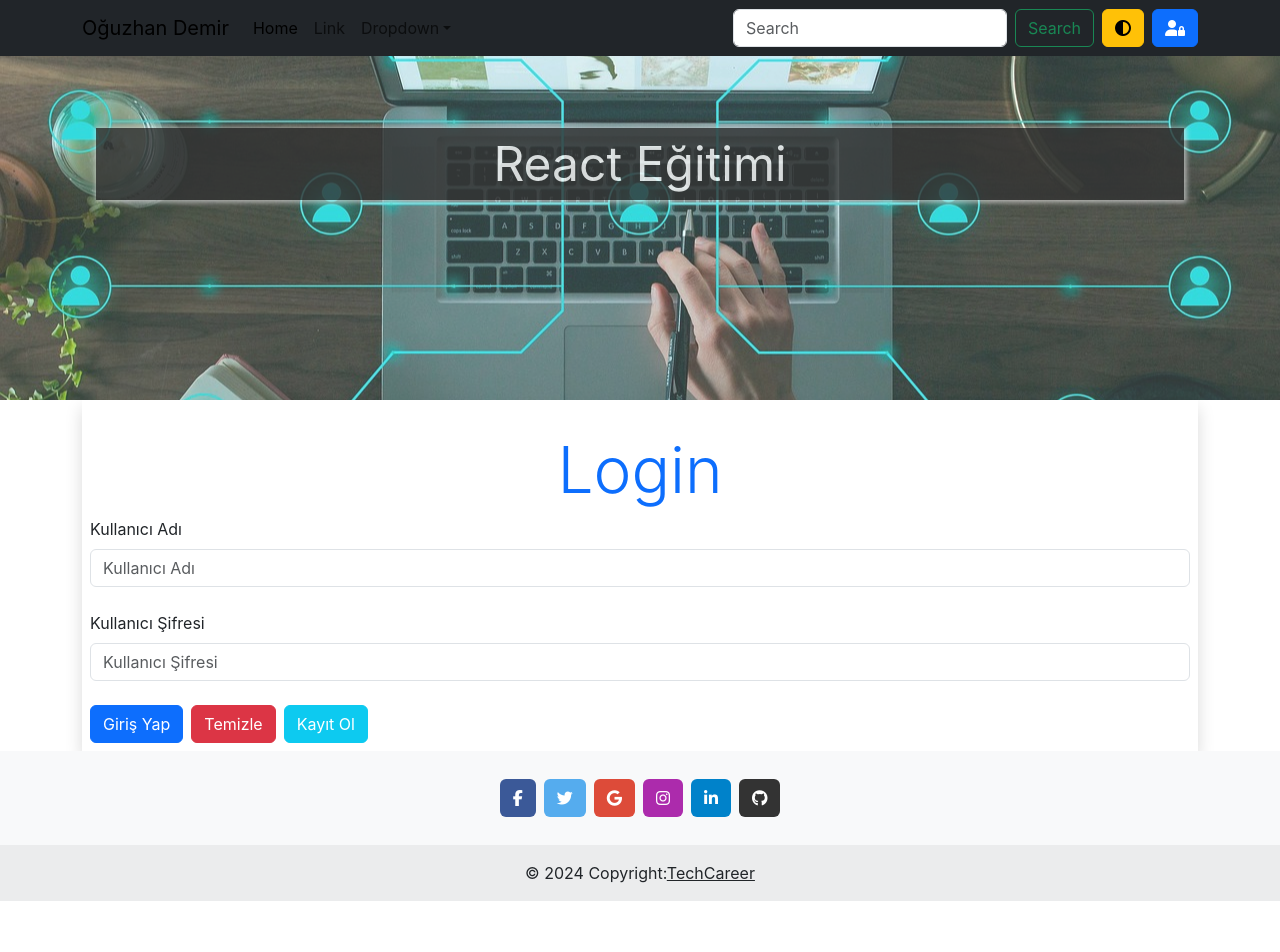
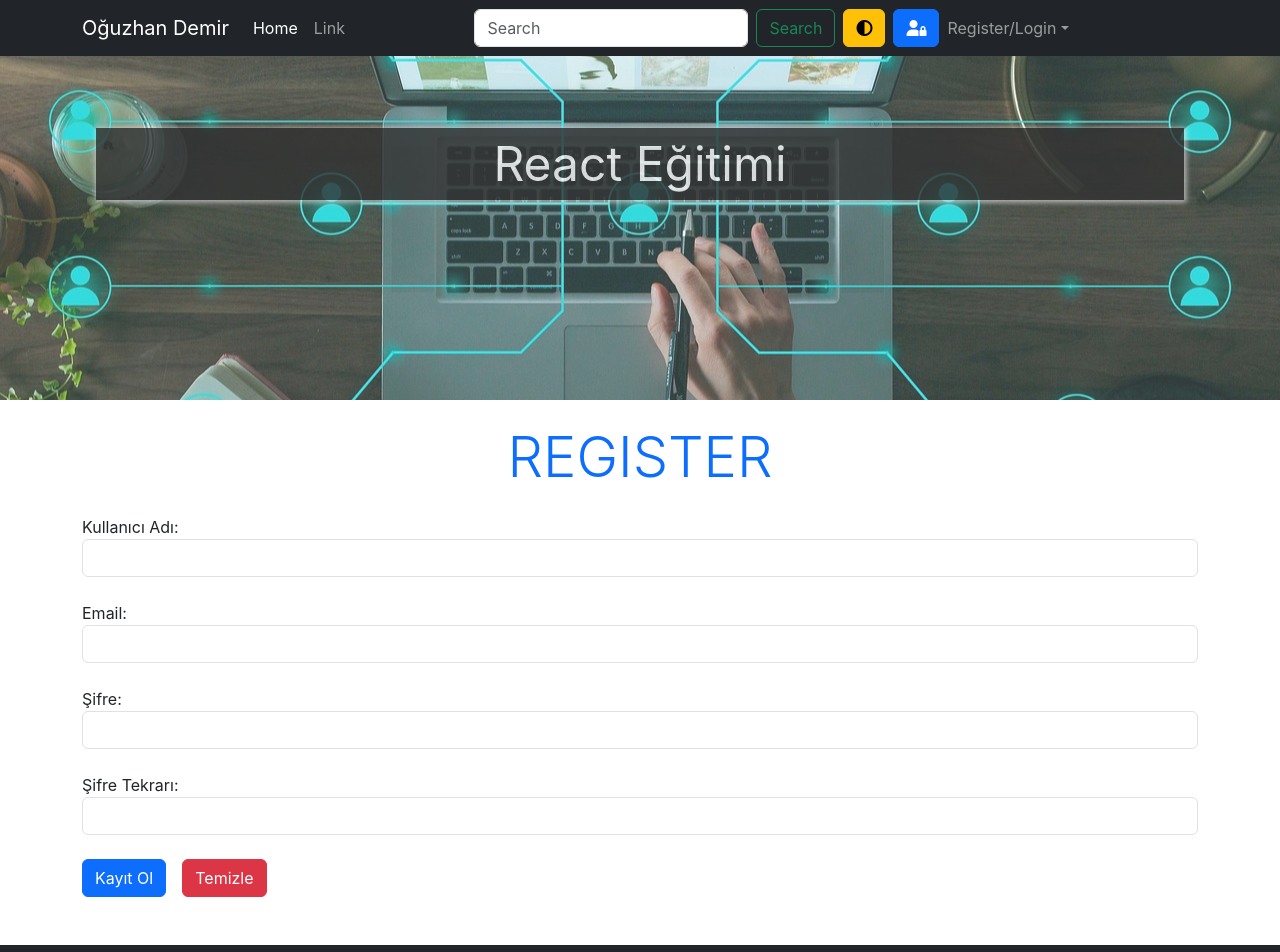
Before and after one commit to oguzdemir95/TechCareer_Frontend_Mastery, a React (Create React App) app in the folder _8_ReactJS/blog/: page /register in a window 1280 px wide. Shown: the top 952 px of the page. Before the commit the page ends 901 px from the top, so only its background shows below. Built offline with nearby package versions, Linux system fonts and the light colour scheme.

Commit message:
Form, Register, Validation, Loading

```diff
--- a/_8_ReactJS/blog/src/RouterBlog.jsx
+++ b/_8_ReactJS/blog/src/RouterBlog.jsx
@@ -8,6 +8,7 @@ import { Navigate, Route, Routes } from 'react-router-dom'
 
 // Redux Login
 import LoginForm from './components/login/LoginForm'
+import RegisterForm from './components/register/RegisterForm'
 
 export default function RouterBlog() {
   return (
@@ -19,7 +20,7 @@ export default function RouterBlog() {
             <Route path={"/"} element={<MainFunction/>}/>
             <Route path={"/index"} element={<MainFunction/>}/>
             <Route path={"/login"} element={<LoginForm/>}/>
-            <Route path={"/register"} element={<LoginForm/>}/>
+            <Route path={"/register"} element={<RegisterForm/>}/>
             <Route path={"*"} element={<Navigate to={"/"}/>}/>
           </Routes>
         </div>
--- a/_8_ReactJS/blog/src/components/FooterFunction.jsx
+++ b/_8_ReactJS/blog/src/components/FooterFunction.jsx
@@ -3,9 +3,9 @@ import React from 'react'
 export default function FooterFunction() {
   return (
     <>
-    <footer className="bg-body-tertiary text-center">
+    <footer className="bg-dark text-center text-white">
   {/* Grid container */}
-  <div className="container p-4 pb-0">
+  <div className="container44 p-4 pb-0 ">
     {/* Section: Social media */}
     <section className="mb-4">
       {/* Facebook */}
@@ -78,7 +78,7 @@ export default function FooterFunction() {
     style={{ backgroundColor: "rgba(0, 0, 0, 0.05)" }}
   >
     © 2024 Copyright:
-    <a className="text-body" target='_blank' href="https://techcareer.net/">
+    <a className="text-white" target='_blank' href="https://techcareer.net/">
       TechCareer
     </a>
   </div>
--- a/_8_ReactJS/blog/src/components/HeaderFunction.jsx
+++ b/_8_ReactJS/blog/src/components/HeaderFunction.jsx
@@ -7,7 +7,6 @@ import { logout } from "./login/authSlice";
 
 // Redirect
 
-
 export default function HeaderFunction(props) {
   // Context Api
   const { theme, toggleTheme } = useContext(ThemeContext);
@@ -16,8 +15,6 @@ export default function HeaderFunction(props) {
   const isAuthenticated = useSelector((state) => state.auth.isAuthenticated);
   const user = useSelector((state) => state.auth.user);
   const dispatch = useDispatch();
-
-
 
   const styles = {
     light: {
@@ -56,7 +53,7 @@ export default function HeaderFunction(props) {
   return (
     <>
       {/* {Start Nav} */}
-      <nav class="navbar fixed-top navbar-expand-md navbar-light bg-dark">
+      <nav class="navbar fixed-top navbar-expand-md navbar-dark bg-dark">
         <div class="container">
           <Link to="/index" className="navbar-brand">
             {props.name}
@@ -85,26 +82,6 @@ export default function HeaderFunction(props) {
                   Link
                 </a>
               </li>
-              <li class="nav-item dropdown">
-                <a
-                  class="nav-link dropdown-toggle"
-                  href="#"
-                  id="dropdownId"
-                  data-bs-toggle="dropdown"
-                  aria-haspopup="true"
-                  aria-expanded="false"
-                >
-                  Dropdown
-                </a>
-                <div class="dropdown-menu" aria-labelledby="dropdownId">
-                  <a class="dropdown-item" href="#">
-                    Action 1
-                  </a>
-                  <a class="dropdown-item" href="#">
-                    Action 2
-                  </a>
-                </div>
-              </li>
             </ul>
             <form class="d-flex my-2 my-lg-0">
               <input
@@ -128,8 +105,7 @@ export default function HeaderFunction(props) {
 
             {isAuthenticated ? (
               <div>
-
-                <span className="text-white me-2">
+                <span className="text-white ms-2 me-2">
                   Hoşgeldiniz, {user.username}
                 </span>
                 <button
@@ -144,6 +120,38 @@ export default function HeaderFunction(props) {
                 <i class="fa-solid fa-user-lock"></i>
               </Link>
             )}
+
+
+            {isAuthenticated ? (
+              <div>
+
+              </div>
+            ) : (
+              <ul className="navbar-nav me-auto mt-2 mt-lg-0">
+              <li className="nav-item dropdown text-white">
+                <a
+                  class="nav-link dropdown-toggle"
+                  href="#"
+                  id="dropdownId"
+                  data-bs-toggle="dropdown"
+                  aria-haspopup="true"
+                  aria-expanded="false"
+                >
+                  Register/Login
+                </a>
+                <div className="dropdown-menu" aria-labelledby="dropdownId">
+                  <Link to="/login" className="me-2 dropdown-item">
+                    Login
+                  </Link>
+                  <Link to="/register" className="me-2 dropdown-item">
+                    Register
+                  </Link>
+                </div>
+              </li>
+            </ul>
+            )}
+
+
           </div>
         </div>
       </nav>
--- /dev/null
+++ b/_8_ReactJS/blog/src/components/register/RegisterForm.jsx
@@ -0,0 +1,182 @@
+import React, { useState } from "react";
+import { Form } from "react-router-dom";
+
+
+const RegisterForm=()=> {
+  // State
+  // Form State
+  const [formData, setFormData] = useState({
+    username: '',
+    email: '',
+    password: '',
+    confirmPassword: '',
+  });
+
+  // Loading State
+  const [loading,setLoading]=useState(false);
+
+  // Error
+  const [errors, setErrors] = useState({});
+
+  ////////////////////////////////////////////////
+
+  // Handle
+  const handleChange = (e) => {
+    const { name, value } = e.target;
+
+    setFormData({
+      ...formData,
+      [name]: value,
+    });
+  };
+
+  // Validation
+  const validate = () => {
+    let tempErrors = {};
+    let isValid = true;
+
+    // Username
+    if (formData.username.trim().length < 3) {
+      tempErrors.username = 'Kullanıcı adı için az 3 karakter girmelisiniz.';
+      isValid = false;
+    }
+
+    // EMail
+    const emailPattern = /^[^ ]+@[^ ]+\.[a-z]{2,6}$/;
+    if (!emailPattern.test(formData.email)) {
+      tempErrors.email = "Email için doğru karakterler giriniz.";
+      isValid = false;
+    }
+
+    // Password
+    if (formData.password.length < 6) {
+      tempErrors.password = "Şifre için en az 6 karakter girmelisiniz.";
+      isValid = false;
+    }
+
+    // Re-Password
+    if (formData.password !== formData.confirmPassword) {
+      tempErrors.confirmPassword = "Şifreler birbirine uymuyor.";
+      isValid = false;
+    }
+
+    setErrors(tempErrors);
+    return isValid;
+  };
+
+  // Submit
+  let handleSubmit = async(e) => {
+    // Browser dursun, bir şey yapmasın
+    e.preventDefault();
+
+    // Loading çalışmaya başlasın
+    setLoading(true);
+
+    // Validate
+    if (validate()) {
+      // Loading Çalışsın
+      setLoading(false);
+
+      alert("Kayıt olundu");
+      // Form submission logic here
+      console.log(formData);
+    }
+  };
+
+  // Return
+  return (
+    <>
+      <h1 className="text-center display-4 text-primary text-uppercase mb-4 mt-4">
+        Register
+      </h1>
+      <form onSubmit={handleSubmit} className='mb-5'>
+        {/* Username */}
+        <div className="form-group mb-4">
+          <label>Kullanıcı Adı:</label>
+          <input type="text"
+          name="username"
+
+          className="form-control"
+          onChange={handleChange}
+          value={formData.username}/>
+          {/* {errors.username && <p style={{color:'red'}}>{errors.username}</p>} */}
+
+          {errors.username && <div
+            class="alert alert-info alert-dismissible fade show mt-2"
+            role="alert"
+          >
+            <button
+              type="button"
+              class="btn-close"
+              data-bs-dismiss="alert"
+              aria-label="Close"
+            ></button>
+
+            <strong>Validation</strong> {errors.username && <p style={{color:'blue'}}>{errors.username}</p>}
+          </div>}
+
+
+
+
+        </div>
+
+        {/* Email */}
+        <div className="form-group mb-4">
+          <label>Email:</label>
+          <input type="email"
+          name="email"
+
+          className="form-control"
+          onChange={handleChange}
+          value={formData.email}/>
+          {errors.email && <p style={{color:'red'}}>{errors.email}</p>}
+        </div>
+
+        {/* Password */}
+        <div className="form-group mb-4">
+          <label>Şifre:</label>
+          <input type="password"
+          name="password"
+
+          className="form-control"
+          onChange={handleChange}
+          value={formData.password}/>
+          {errors.password && <p style={{color:'red'}}>{errors.password}</p>}
+        </div>
+
+        {/* Re-Password */}
+        <div className="form-group mb-4">
+          <label>Şifre Tekrarı:</label>
+          <input type="password"
+          name="confirmPassword"
+
+          className="form-control"
+          onChange={handleChange}
+          value={formData.confirmPassword}/>
+          {errors.confirmPassword && <p style={{color:'red'}}>{errors.confirmPassword}</p>}
+        </div>
+
+        <button type="submit" disabled={false} className="btn btn-primary me-3">
+        {(loading)&&<div
+            class="d-flex justify-content-center align-items-center"
+          >
+            <div
+              class="spinner-border text-secondary spinner-border-sm"
+              role="status"
+            >
+
+              <span class="visually-hidden">Loading...</span>
+            </div>
+          </div>}
+
+
+          Kayıt Ol</button>
+        <button type="reset" className="btn btn-danger">Temizle</button>
+
+      </form>
+    </>
+  );
+}
+
+// Export
+export default RegisterForm;
```
